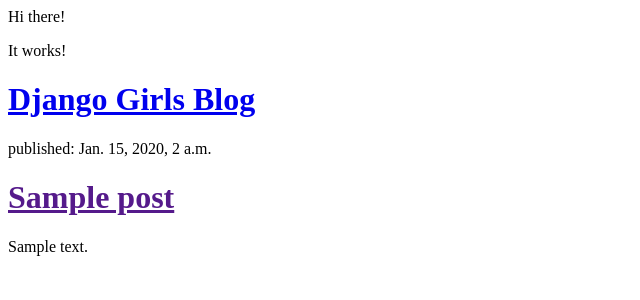
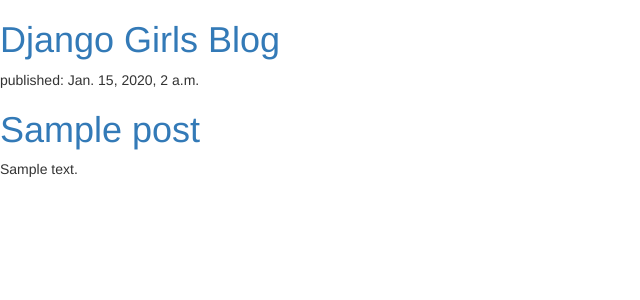
Before and after one commit to adonovan7/my-first-blog, a Django app: template blog/templates/blog/post_lists.html in a window 1280 px wide. Shown: the top 300 px of the page, without its empty margins (0-640 px from the left). Run offline with Django 3.2, Linux system fonts and the light colour scheme; the template is opened without the code that fills it: values that come from a table or form of the project are taken from there, others are empty; tables that the repository leaves empty hold one stand-in row (values such as "Sample post"); some libraries are stand-ins or nearby versions.

Commit message:
templates

```diff
--- a/blog/templates/blog/post_lists.html
+++ b/blog/templates/blog/post_lists.html
@@ -1,8 +1,13 @@
+{% load staticfiles %}
 <html>
-    <p>Hi there!</p>
-    <p>It works!</p>
-
-
+    <head>
+        <title>Django Girls blog</title>
+        <link rel="stylesheet" href="//maxcdn.bootstrapcdn.com/bootstrap/3.2.0/css/bootstrap.min.css">
+        <link rel="stylesheet" href="//maxcdn.bootstrapcdn.com/bootstrap/3.2.0/css/bootstrap-theme.min.css">
+        <link rel="stylesheet" href="{% static 'css/blog.css' %}">
+    	<link href="//fonts.googleapis.com/css?family=Lobster&subset=latin,latin-ext" rel="stylesheet" type="text/css">
+    </head>
+    <body>
         <div>
             <h1><a href="/">Django Girls Blog</a></h1>
         </div>
@@ -14,5 +19,5 @@
                 <p>{{ post.text|linebreaksbr }}</p>
             </div>
         {% endfor %}
-
+    </body>
 </html>
--- a/blog/urls.py
+++ b/blog/urls.py
@@ -1,5 +1,6 @@
 from django.conf.urls import url
 from . import views
+
 urlpatterns = [
     url(r'^$', views.post_list, name='post_list'),
 ]
```
Lines whose indentation alone changed are shown as unchanged.
